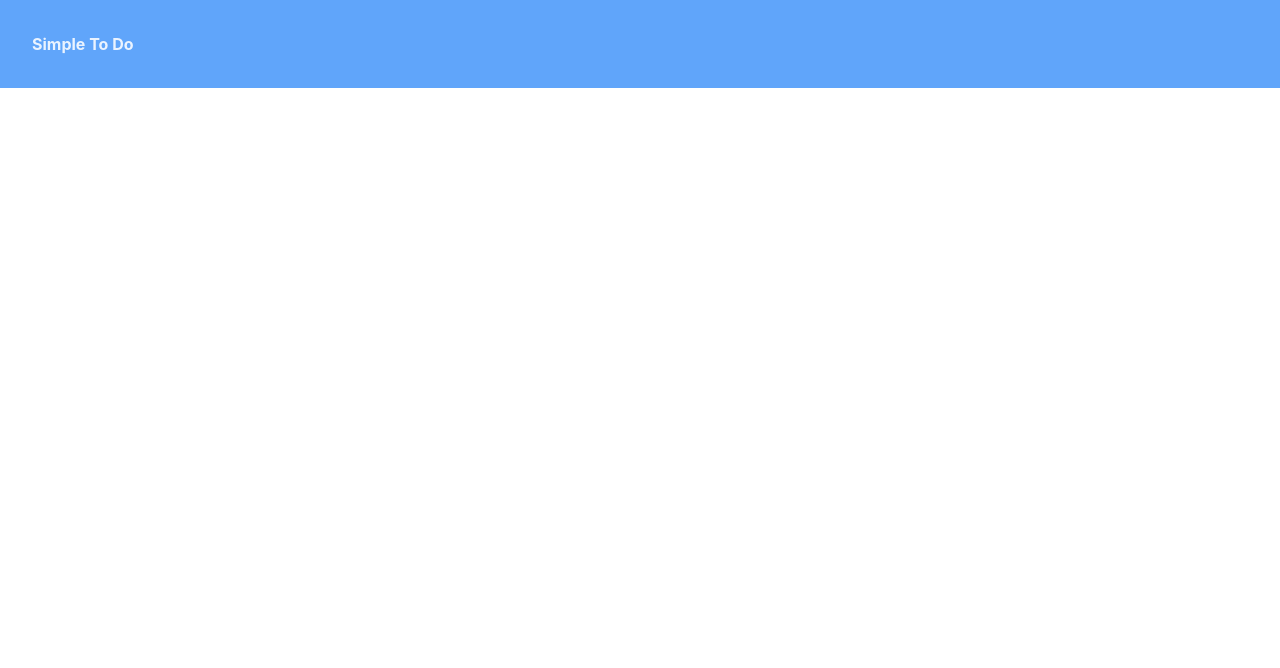
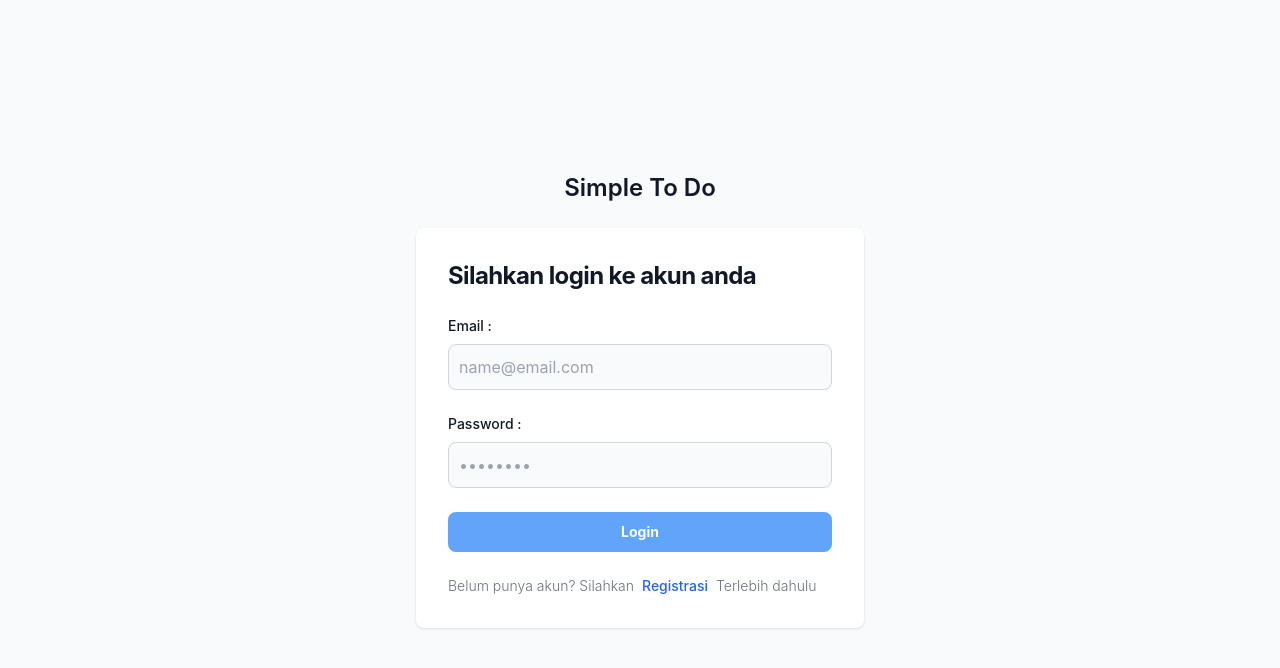
Before and after one commit to bima-taruna/FE-INT-AD-Mhd-Bima-Taruna-Cipta, a React (Vite) app: page / in a window 1280 px wide. Shown: the top 668 px of the page. Built offline with nearby package versions, Linux system fonts and the light colour scheme.

Commit message:
konfigurasi route pada main

```diff
--- a/src/main.jsx
+++ b/src/main.jsx
@@ -1,10 +1,28 @@
-import { StrictMode } from 'react'
-import { createRoot } from 'react-dom/client'
-import App from './App.jsx'
-import './index.css'
+import { StrictMode } from "react";
+import { createRoot } from "react-dom/client";
+import App from "./App.jsx";
+import "./index.css";
+import { createBrowserRouter, RouterProvider } from "react-router-dom";
+import Login from "./Login.jsx";
+import Register from "./Register.jsx";
 
-createRoot(document.getElementById('root')).render(
+const router = createBrowserRouter([
+  {
+    path: "/",
+    element: <Login />,
+  },
+  {
+    path: "/home",
+    element: <App />,
+  },
+  {
+    path: "/register",
+    element: <Register />,
+  },
+]);
+
+createRoot(document.getElementById("root")).render(
   <StrictMode>
-    <App />
-  </StrictMode>,
-)
+    <RouterProvider router={router} />
+  </StrictMode>
+);
```
